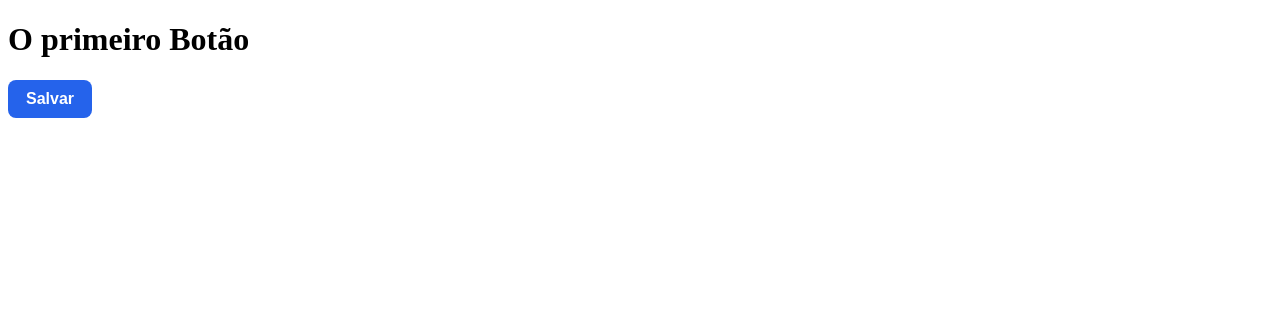
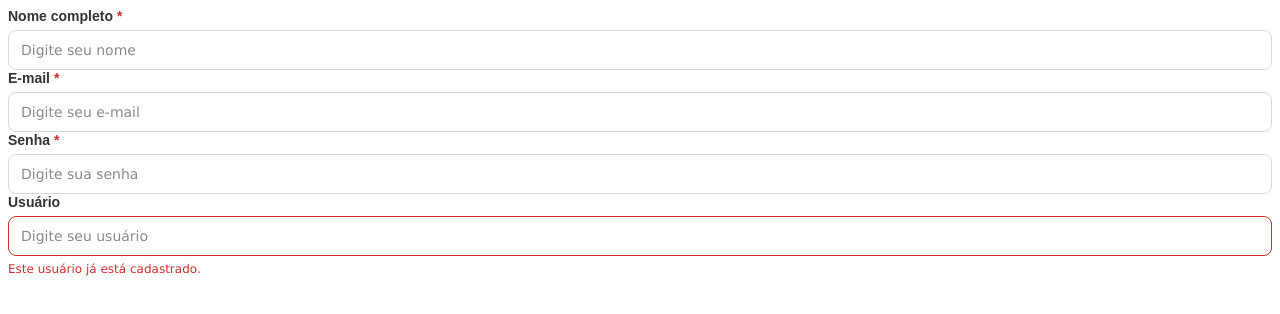
Before and after one commit to DupleExcellence/AcessiblePlatform, a React (Vite) app: page / in a window 1280 px wide. Shown: the top 314 px of the page. Built offline with nearby package versions, Linux system fonts and the light colour scheme.

Commit message:
feat: cria componentes de input

```diff
--- a/frontend/src/App.jsx
+++ b/frontend/src/App.jsx
@@ -1,8 +1,13 @@
-import Home from "./pages/home.jsx";
+import Cadastro from "./pages/Cadastro.jsx";
+
 
 function App() {
   return (
-    <Home/>
+
+    <div>
+      <Cadastro/>
+    </div>
+
   );
 }
 
--- /dev/null
+++ b/frontend/src/components/Input/Input.css
@@ -0,0 +1,73 @@
+.input-container {
+  display: flex;
+  flex-direction: column;
+  gap: 6px;
+  width: 100%;
+}
+
+.input-label {
+  font-family: Arial, sans-serif;
+  font-size: 14px;
+  font-weight: 600;
+  color: #333333;
+}
+
+.required {
+  color: #d32f2f;
+}
+
+.input-field {
+  width: 100%;
+  height: 40px;
+  padding: 0 12px;
+
+  background-color: #ffffff;
+  border: 1px solid #d9d9d9;
+  border-radius: 8px;
+
+  font-family: "Lucida Sans", sans-serif;
+  font-size: 14px;
+  color: #333333;
+
+  outline: none;
+  box-sizing: border-box;
+
+  transition: border-color 0.2s, box-shadow 0.2s;
+}
+
+/* Placeholder */
+.input-field::placeholder {
+  color: #8a8a8a;
+}
+
+/* Foco */
+.input-field:focus {
+  border-color: #2e7d32;
+  box-shadow: 0 0 0 3px rgba(46, 125, 50, 0.15);
+}
+
+/* Erro */
+.input-field.input-error {
+  border-color: #d32f2f;
+}
+
+.input-field.input-error:focus {
+  box-shadow: 0 0 0 3px rgba(211, 47, 47, 0.15);
+}
+
+/* Desabilitado */
+.input-field:disabled {
+  background-color: #f2f2f2;
+  color: #999999;
+  cursor: not-allowed;
+}
+
+.input-message {
+  font-family: "Lucida Sans", sans-serif;
+  font-size: 12px;
+  color: #666666;
+}
+
+.input-message.error {
+  color: #d32f2f;
+}
--- /dev/null
+++ b/frontend/src/components/Input/Input.jsx
@@ -0,0 +1,53 @@
+import "./Input.css";
+
+function Input({
+  label,
+  type = "text",
+  placeholder = "",
+  value,
+  onChange,
+  error = "",
+  helperText = "",
+  disabled = false,
+  required = false,
+  id,
+}) {
+  const inputId = id || label?.toLowerCase().replace(/\s+/g, "-");
+
+  return (
+    <div className="input-container">
+      {label && (
+        <label htmlFor={inputId} className="input-label">
+          {label}
+          {required && <span className="required"> *</span>}
+        </label>
+      )}
+
+      <input
+        id={inputId}
+        className={`input-field ${error ? "input-error" : ""}`}
+        type={type}
+        placeholder={placeholder}
+        value={value}
+        onChange={onChange}
+        disabled={disabled}
+        required={required}
+        aria-invalid={!!error}
+        aria-describedby={
+          error || helperText ? `${inputId}-message` : undefined
+        }
+      />
+
+      {(error || helperText) && (
+        <span
+          id={`${inputId}-message`}
+          className={error ? "input-message error" : "input-message"}
+        >
+          {error || helperText}
+        </span>
+      )}
+    </div>
+  );
+}
+
+export default Input;
--- /dev/null
+++ b/frontend/src/pages/Cadastro.jsx
@@ -0,0 +1,35 @@
+import Input from "../components/Input/Input";
+
+function Cadastro() {
+  return (
+    <div>
+      <Input
+        label="Nome completo"
+        placeholder="Digite seu nome"
+        required
+      />
+
+      <Input
+        label="E-mail"
+        type="email"
+        placeholder="Digite seu e-mail"
+        required
+      />
+
+      <Input
+        label="Senha"
+        type="password"
+        placeholder="Digite sua senha"
+        required
+      />
+
+      <Input
+        label="Usuário"
+        placeholder="Digite seu usuário"
+        error="Este usuário já está cadastrado."
+      />
+    </div>
+  );
+}
+
+export default Cadastro;
```
